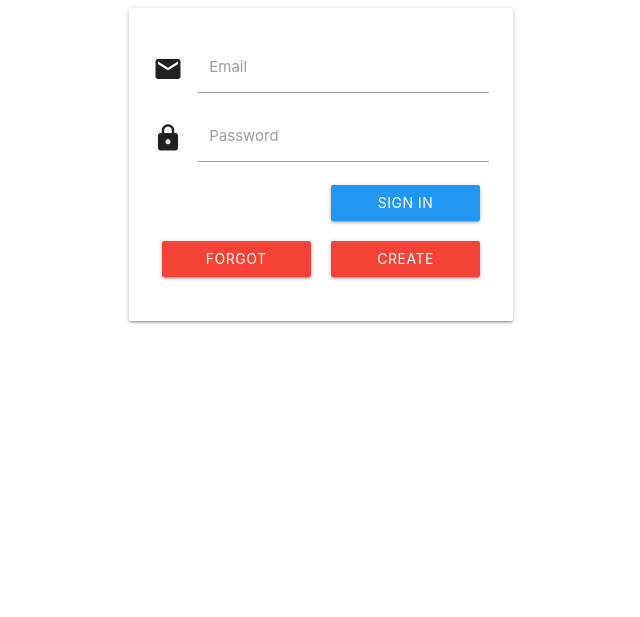
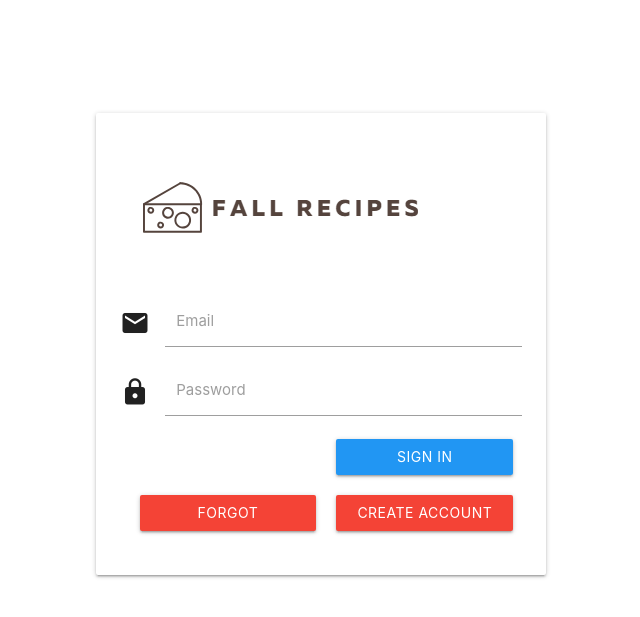
Before and after one commit to gaoyunjiemao/CSIS3280Project, a PHP site: page /login.php in a window 1280 px wide. Shown: the top 617 px of the page, without its empty margins (319-959 px from the left). Run offline with PHP 8.4, Linux system fonts and the light colour scheme.

Commit message:
added logo to login page

```diff
--- a/css/login.css
+++ b/css/login.css
@@ -1,15 +1,23 @@
 .btn{
-  margin: 0px 20px;
+  margin: 0 20px;
 }
 
 .right{
   clear: left;
-  align-self: right;
+  align-self: flex-end;
 }
 
 .container{
-  min-width: : 450px;
+  min-width: 450px;
   width: 30%;
+}
+
+.logo{
+  align-self: center;
+}
+
+.logo > img {
+  background-color: red;
 }
 
 .error{
--- a/login.php
+++ b/login.php
@@ -10,15 +10,18 @@
     <title>Recipe Manager</title>
     <link rel="stylesheet" href="css/reset.css">
     <link rel="stylesheet" href="css/materialize.css">
-    <link rel="stylesheet" href="css/login.css">
     <link rel="stylesheet" href="https://fonts.googleapis.com/icon?family=Material+Icons">
     <link rel="stylesheet" href="https://fonts.googleapis.com/css?family=Roboto" >
+		<link rel="stylesheet" href="css/login.css">
   </head>
   <body>
     <div class="container">
-      <div class="card">
+      <div class="card" style="min-width : 400px; margin-top: 25%;">
         <form class="col s12" action="" method="post">
           <div class="card-content">
+						<div class="logo">
+							<img src="images/logo/fallrecipes.png" alt="Website Logo">
+						</div>
             <div class="">
               <div class="input-field col s12 ">
 								<i class="material-icons prefix">email</i>
```
Also changed, not shown: images/logo/fallrecipes.png (renamed from images/logo/Fall Recipes.png), images/logo/kitchenmasala.png (renamed from images/logo/Kitchen Masala.png).
